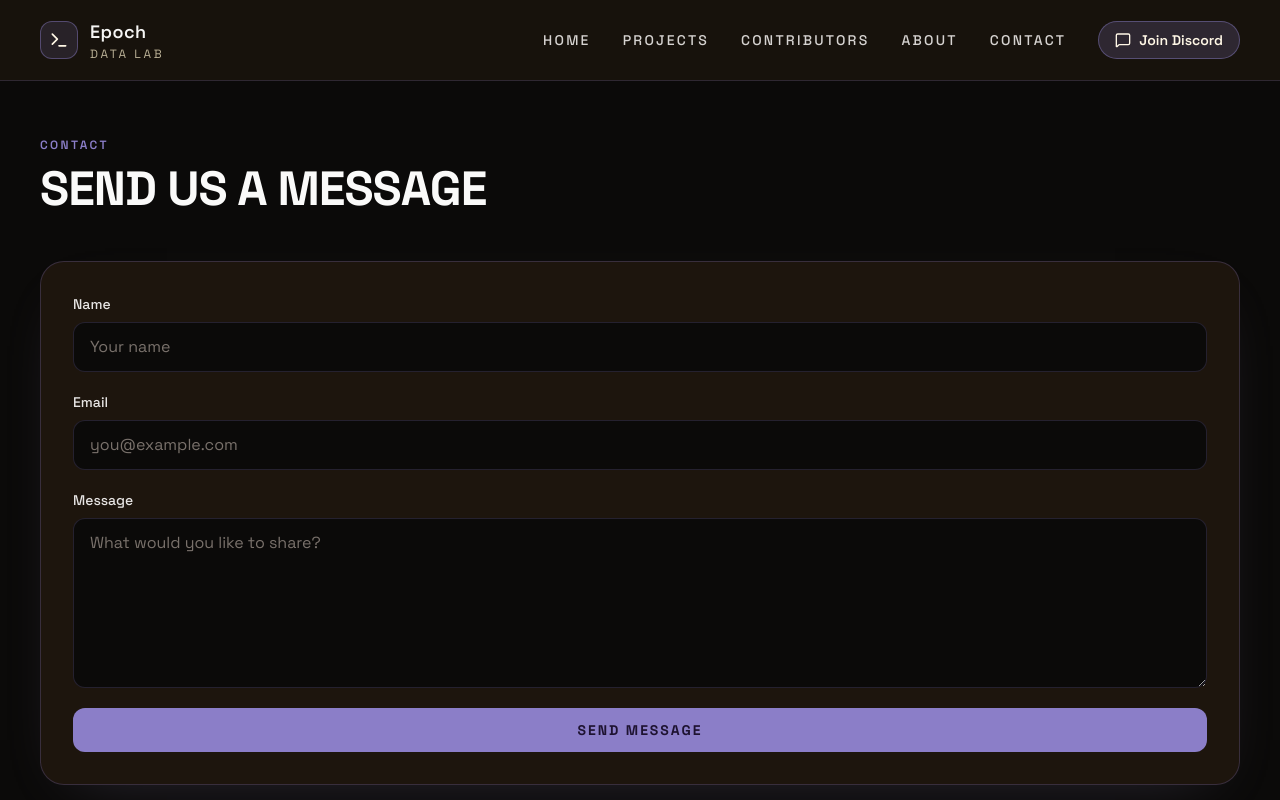
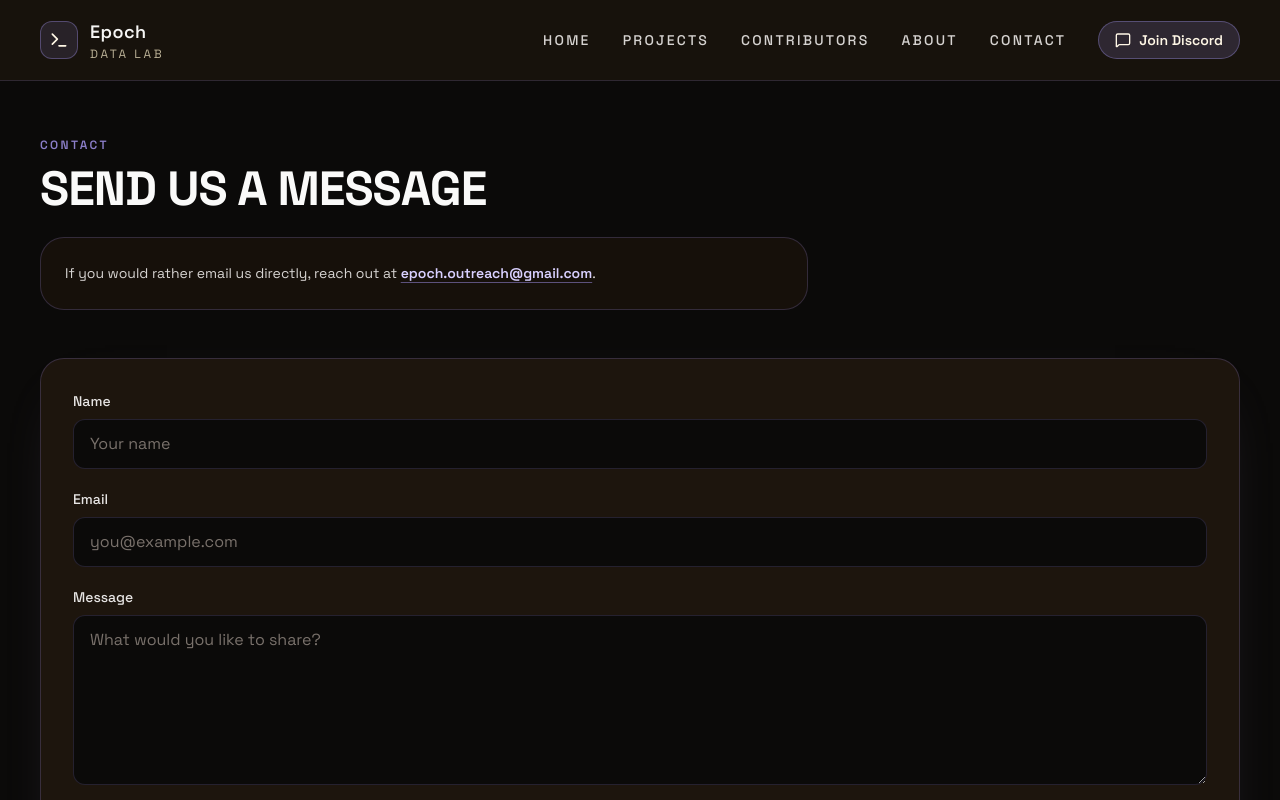
Before and after one commit to soni-ishan/the-good-data-lab, a Next.js app: page /contact in a window 1280 px wide. Shown: the top 800 px of the page. Built offline with nearby package versions, Linux system fonts and the light colour scheme.

Commit message:
Add contact email to site configuration and update contact page with email link

```diff
--- a/app/contact/page.tsx
+++ b/app/contact/page.tsx
@@ -1,5 +1,6 @@
 import SiteFooter from "../components/SiteFooter";
 import SiteHeader from "../components/SiteHeader";
+import { siteConfig } from "../data";
 import ContactForm from "./contact-form";
 
 export default function ContactPage() {
@@ -10,6 +11,19 @@ export default function ContactPage() {
         <p className="text-xs font-semibold uppercase tracking-[0.2em] text-[#8b7ec8]">Contact</p>
         <h1 className="mt-3 text-4xl font-black uppercase text-stone-50 sm:text-5xl">Send us a message</h1>
 
+        <div className="mt-6 max-w-3xl rounded-3xl border border-[#8b7ec8]/25 bg-[#1a120c]/80 p-6 text-stone-200">
+          <p className="text-sm leading-relaxed text-stone-300">
+            If you would rather email us directly, reach out at{" "}
+            <a
+              href={`mailto:${siteConfig.contactEmail}`}
+              className="font-semibold text-[#d9d0ff] underline decoration-[#8b7ec8]/60 underline-offset-4 transition hover:text-white"
+            >
+              {siteConfig.contactEmail}
+            </a>
+            .
+          </p>
+        </div>
+
         <div className="mt-12">
           <ContactForm />
         </div>
--- a/app/data.ts
+++ b/app/data.ts
@@ -59,6 +59,7 @@ export const siteConfig = {
   slogan: "Each project is an epoch — one full cycle of learning, building, and growing.",
   description:
     "A student-run initiative that builds practical data science and AI projects.",
+  contactEmail: "epoch.outreach@gmail.com",
   discord: "https://discord.gg/w4YuB5QY3u",
   navItems: [
     { label: "Home", href: "/#home" },
--- a/app/page.tsx
+++ b/app/page.tsx
@@ -165,9 +165,11 @@ export default function Home() {
                         className="h-10 w-10 object-contain"
                       />
                     </div>
-                    <span className={`rounded-full border px-3 py-1 text-xs ${project.theme.tagBg} ${project.theme.tagText} ${project.theme.tagBorder}`}>
-                      {project.status ?? project.rank}
-                    </span>
+                    {project.slug === "microsoft-ai-dev-days" ? (
+                      <span className={`rounded-full border px-3 py-1 text-xs ${project.theme.tagBg} ${project.theme.tagText} ${project.theme.tagBorder}`}>
+                        {project.status ?? project.rank}
+                      </span>
+                    ) : null}
                   </div>
                   <h3 className="mt-5 text-2xl font-bold text-stone-100">{project.title}</h3>
                   <p className="mt-2 text-sm leading-relaxed text-stone-300">{project.shortDescription}</p>
--- a/app/projects/page.tsx
+++ b/app/projects/page.tsx
@@ -49,9 +49,11 @@ export default function ProjectsPage() {
                       className="h-10 w-10 object-contain"
                     />
                   </div>
-                  <span className={`rounded-full border px-3 py-1 text-xs ${project.theme.tagBg} ${project.theme.tagText} ${project.theme.tagBorder}`}>
-                    {project.status ?? project.rank}
-                  </span>
+                  {project.slug === "microsoft-ai-dev-days" ? (
+                    <span className={`rounded-full border px-3 py-1 text-xs ${project.theme.tagBg} ${project.theme.tagText} ${project.theme.tagBorder}`}>
+                      {project.status ?? project.rank}
+                    </span>
+                  ) : null}
                 </div>
 
                 <h2 className="mt-5 text-2xl font-bold text-stone-100">{project.title}</h2>
```
